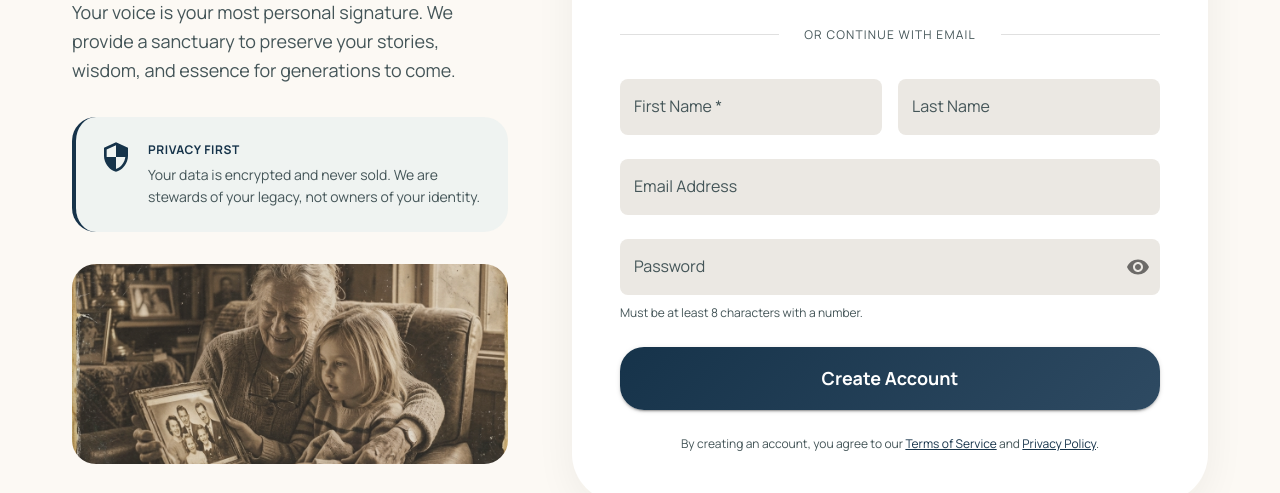
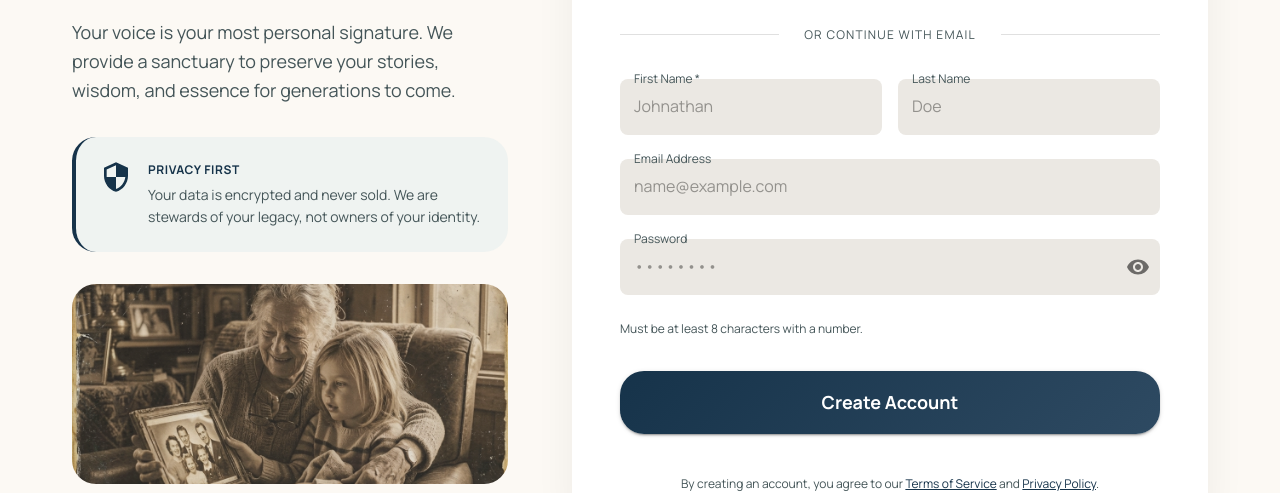
Before and after one commit to preludeofme/heard-again, a Next.js app in the folder UI/: page /signup in a window 1280 px wide. Shown: the part 349-842 px from the top of the page. Built offline with nearby package versions, Linux system fonts and the light colour scheme.

Commit message:
refactor: standardize form layouts and add InputLabel shrink props to login and registration pages

```diff
--- a/UI/src/components/pages/CreateAccountPage.tsx
+++ b/UI/src/components/pages/CreateAccountPage.tsx
@@ -296,8 +296,9 @@ export function CreateAccountPage() {
                 </Divider>
 
                 {/* Email Form */}
-                <Box component="form" onSubmit={handleSubmit} sx={{ spaceY: 3 }}>
-                  <Box sx={{ display: 'flex', flexDirection: { xs: 'column', sm: 'row' }, gap: 2, mb: 3 }}>
+                <form onSubmit={handleSubmit}>
+                  <Box sx={{ display: 'flex', flexDirection: 'column', gap: 3 }}>
+                  <Box sx={{ display: 'flex', flexDirection: { xs: 'column', sm: 'row' }, gap: 2 }}>
                     <TextField
                       fullWidth
                       required
@@ -307,6 +308,7 @@ export function CreateAccountPage() {
                       onChange={(e) =>
                         setFormData({ ...formData, firstName: e.target.value })
                       }
+                      InputLabelProps={{ shrink: true }}
                     />
                     <TextField
                       fullWidth
@@ -316,6 +318,7 @@ export function CreateAccountPage() {
                       onChange={(e) =>
                         setFormData({ ...formData, lastName: e.target.value })
                       }
+                      InputLabelProps={{ shrink: true }}
                     />
                   </Box>
 
@@ -328,7 +331,7 @@ export function CreateAccountPage() {
                     onChange={(e) =>
                       setFormData({ ...formData, email: e.target.value })
                     }
-                    sx={{ mb: 3 }}
+                    InputLabelProps={{ shrink: true }}
                   />
 
                   <TextField
@@ -340,6 +343,7 @@ export function CreateAccountPage() {
                     onChange={(e) =>
                       setFormData({ ...formData, password: e.target.value })
                     }
+                    InputLabelProps={{ shrink: true }}
                     InputProps={{
                       endAdornment: (
                         <InputAdornment position="end">
@@ -352,11 +356,10 @@ export function CreateAccountPage() {
                         </InputAdornment>
                       ),
                     }}
-                    sx={{ mb: 1 }}
                   />
                   <Typography
                     variant="caption"
-                    sx={{ color: 'secondary.main', display: 'block', mb: 3 }}
+                    sx={{ color: 'secondary.main', display: 'block', mb: 1 }}
                   >
                     Must be at least 8 characters with a number.
                   </Typography>
@@ -388,7 +391,7 @@ export function CreateAccountPage() {
                       color: 'secondary.main',
                       textAlign: 'center',
                       display: 'block',
-                      mt: 3,
+                      mt: 2,
                       px: 2,
                     }}
                   >
@@ -409,6 +412,7 @@ export function CreateAccountPage() {
                     .
                   </Typography>
                 </Box>
+                </form>
               </Card>
             </Grid>
           </Grid>
```
Also changed, not shown: UI/src/components/pages/LoginPage.tsx (+5 -3 lines).
